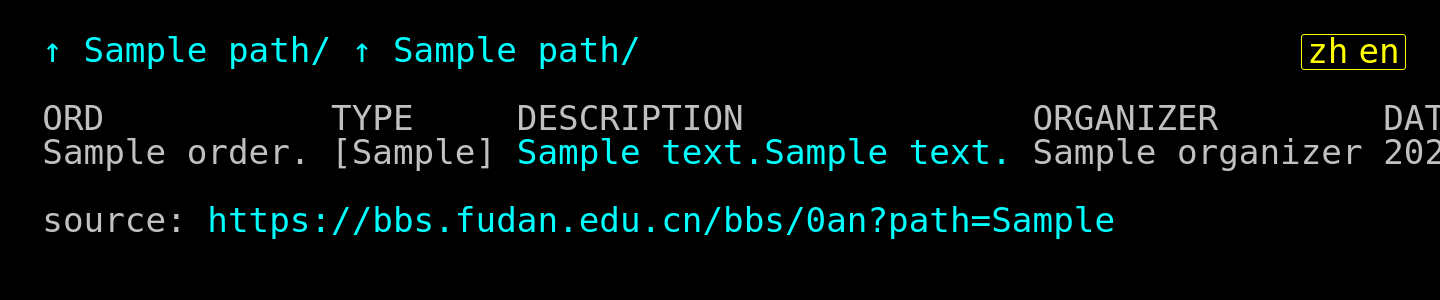
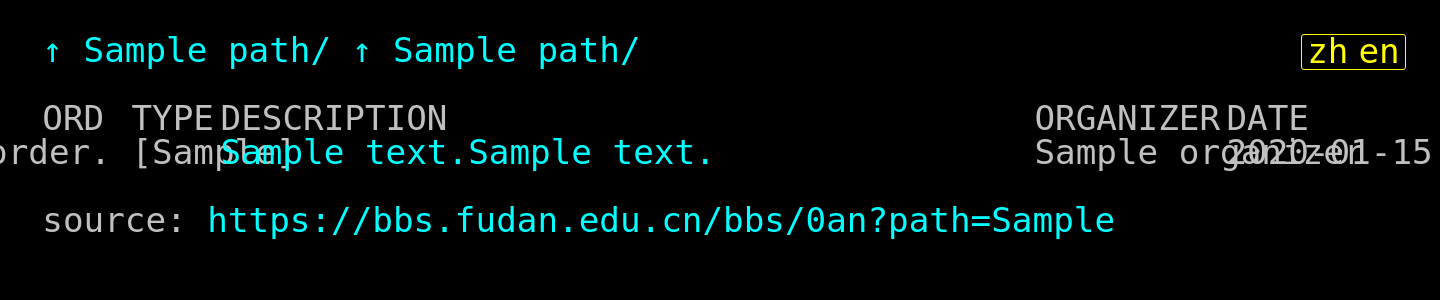
Before and after one commit to michael-lazar/ascii-server, a Django app: template ascii/fudan/templates/fudan/bbs_menu.html in a window 1440 px wide; the page is wider, and only the part inside the window is pictured. Shown: the top 300 px of that part. Run offline with Django 4.2, Linux system fonts and the light colour scheme; tables that the repository leaves empty hold one stand-in row (values such as "Sample post"); the template is opened without the code that fills it: values that come from a table or form of the project are taken from there, most other values are stand-ins (such as "Sample title", 1, 10 or a date in 2020); some web fonts are replaced.

Commit message:
tweaking css

```diff
--- a/ascii/fudan/static/fudan/css/bbs.css
+++ b/ascii/fudan/static/fudan/css/bbs.css
@@ -62,7 +62,7 @@ body {
 
 .bbs-menu {
     display: grid;
-    grid-template-columns: auto auto auto auto 1fr;
+    grid-template-columns: 2em 2em auto 5em 5em;
     column-gap: 1ch;
     margin: 1em auto;
 }
```
